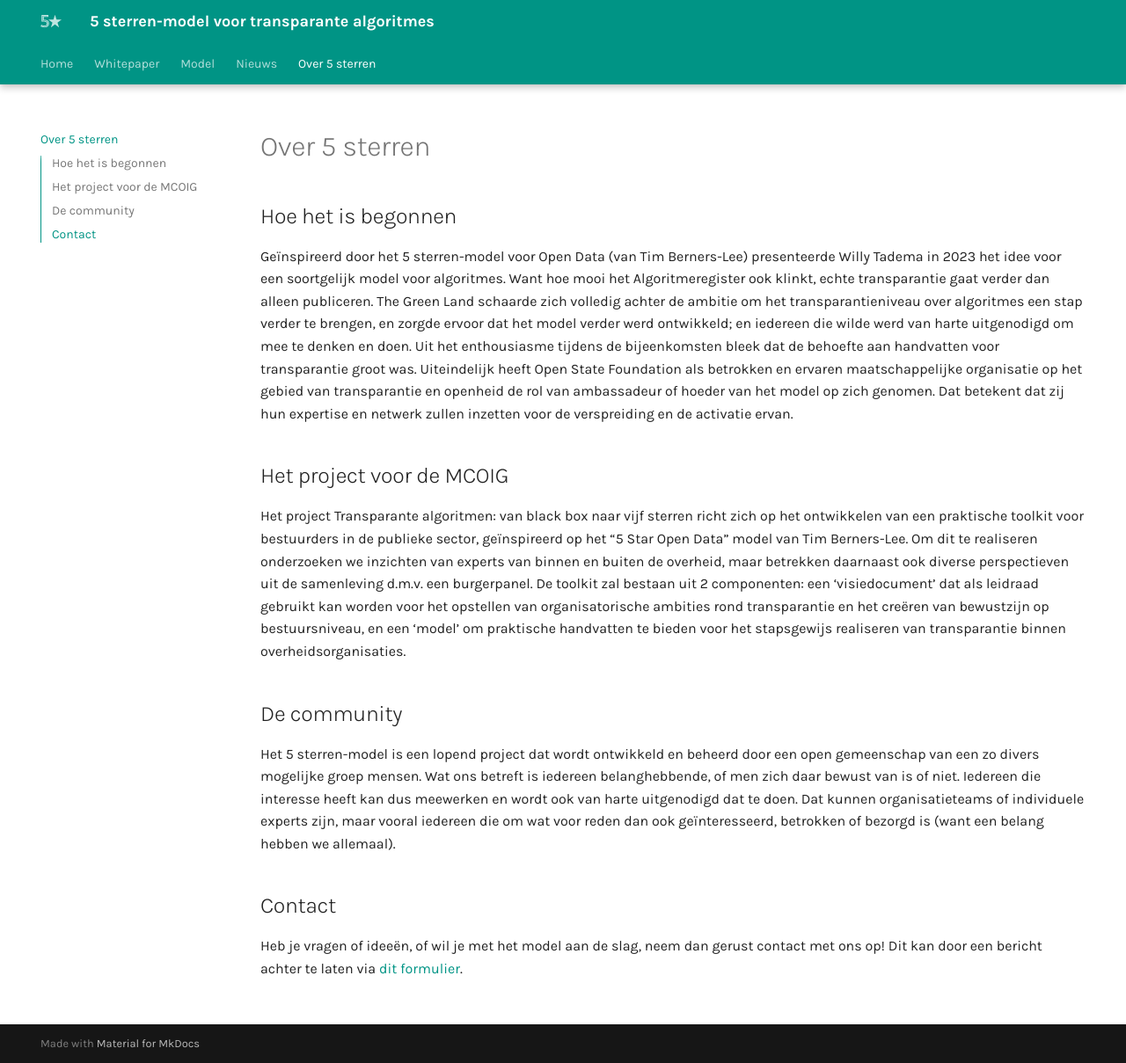
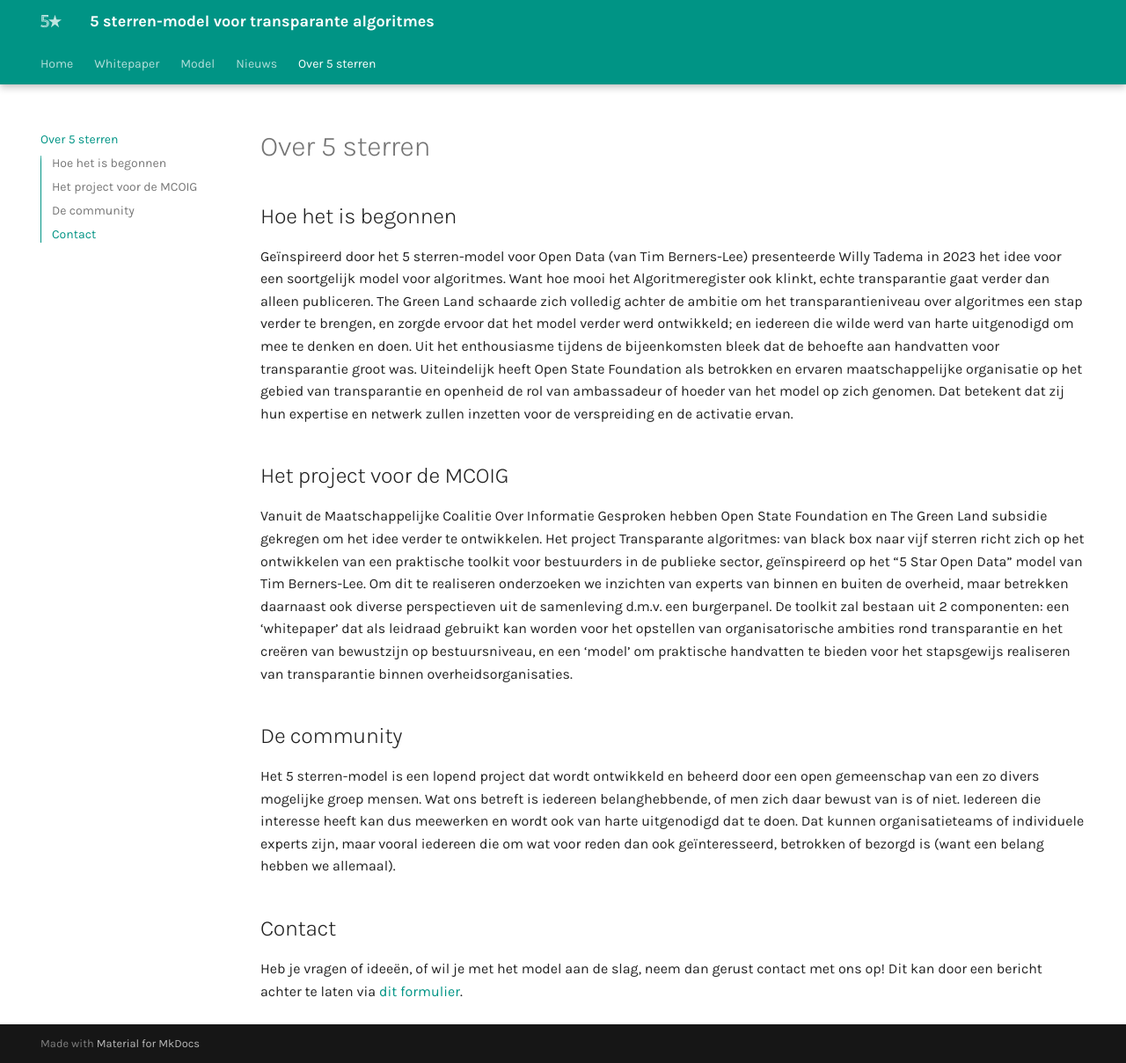
Before and after one commit to thegreenland/5-sterren-toolkit, an MkDocs documentation site: the page built from docs/about.md, in a window 1280 px wide and 1209 px high. Shown: the whole window at 88% size. Built offline with MkDocs 1.6.1 and Material for MkDocs 9.7.7, drawn with Linux system fonts in a browser that asks for light colours.

Commit message:
Update about.md

```diff
--- a/docs/about.md
+++ b/docs/about.md
@@ -6,7 +6,7 @@ Geïnspireerd door het 5 sterren-model voor Open Data (van Tim Berners-Lee) pres
 
 ## Het project voor de MCOIG
 
-Het project Transparante algoritmen: van black box naar vijf sterren richt zich op het ontwikkelen van een praktische toolkit voor bestuurders in de publieke sector, geïnspireerd op het “5 Star Open Data” model van Tim Berners-Lee. Om dit te realiseren onderzoeken we inzichten van experts van binnen en buiten de overheid, maar betrekken daarnaast ook diverse perspectieven uit de samenleving d.m.v. een burgerpanel. De toolkit zal bestaan uit 2 componenten: een ‘visiedocument’ dat als leidraad gebruikt kan worden voor het opstellen van organisatorische ambities rond transparantie en het creëren van bewustzijn op bestuursniveau, en een ‘model’ om praktische handvatten te bieden voor het stapsgewijs realiseren van transparantie binnen overheidsorganisaties.
+Vanuit de Maatschappelijke Coalitie Over Informatie Gesproken hebben Open State Foundation en The Green Land subsidie gekregen om het idee verder te ontwikkelen. Het project Transparante algoritmes: van black box naar vijf sterren richt zich op het ontwikkelen van een praktische toolkit voor bestuurders in de publieke sector, geïnspireerd op het “5 Star Open Data” model van Tim Berners-Lee. Om dit te realiseren onderzoeken we inzichten van experts van binnen en buiten de overheid, maar betrekken daarnaast ook diverse perspectieven uit de samenleving d.m.v. een burgerpanel. De toolkit zal bestaan uit 2 componenten: een ‘whitepaper’ dat als leidraad gebruikt kan worden voor het opstellen van organisatorische ambities rond transparantie en het creëren van bewustzijn op bestuursniveau, en een ‘model’ om praktische handvatten te bieden voor het stapsgewijs realiseren van transparantie binnen overheidsorganisaties.
 
 ## De community
 
```
